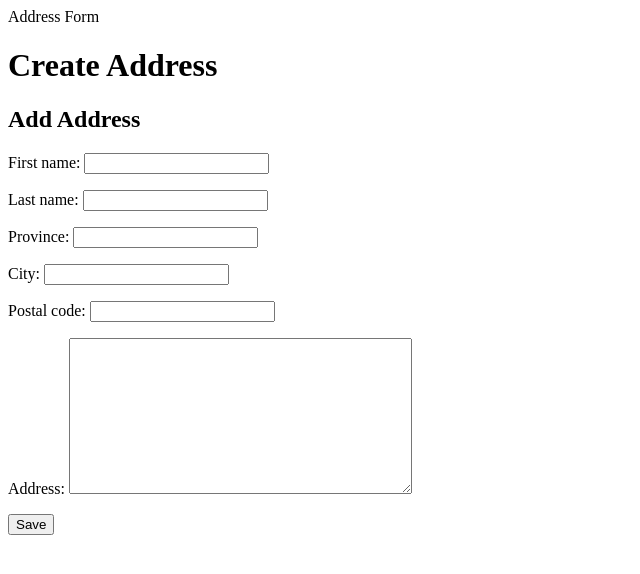
After one commit to sanarezaei/Tools-and-accesorios, a Django app: page /accounts/create/ in a window 1280 px wide. The commit adds this page. Shown: the top 574 px of the page, without its empty margins (0-640 px from the left). Run offline with Django 5.2, Linux system fonts and the light colour scheme.

Commit message:
add AddressModel also AddressForm and AddressListView, UpdateView, CreateView and DeleteView with their templates

```diff
--- a/accounts/forms.py
+++ b/accounts/forms.py
@@ -2,6 +2,7 @@ from django.contrib.auth.forms import UserCreationForm, UserChangeForm, Authenti
 from django.contrib.auth import get_user_model
 from django import forms
 
+from .models import CustomUser, Address
 
 class CustomUserChangeForm(UserChangeForm):
     class Meta:
@@ -38,6 +39,32 @@ class SignupForm(forms.ModelForm):
         return user
 
 
-
 class OTPVerificationForm(forms.Form):
     otp = forms.CharField(max_length=6, label="Enter OTP")
+
+
+class ProfileUpdateForm(forms.ModelForm):
+    class Meta:
+        model = CustomUser
+        fields = ["phone_number", "username", ]
+
+
+class PasswordUpdateForm(forms.Form):
+    current_password = forms.CharField(widget=forms.PasswordInput, label="Current Password")
+    new_password = forms.CharField(widget=forms.PasswordInput, label="New Password")
+    confirm_password = forms.CharField(widget=forms.PasswordInput, label="Confirm Password")
+
+    def clean(self):
+        cleaned_data = super().clean()
+        new_password = cleaned_data.get("new_password")
+        confirm_password = cleaned_data.get("confirm_password")
+
+        if new_password != confirm_password:
+            raise forms.ValidationError("The new password do not match.")
+        return cleaned_data
+
+
+class AddressForm(forms.ModelForm):
+    class Meta:
+        model = Address
+        fields = ["first_name", "last_name", "province", "city", "postal_code", "address"]
--- a/accounts/models.py
+++ b/accounts/models.py
@@ -34,3 +34,16 @@ class OTP(models.Model):
     def generate_otp(self):
         self.otp_code = f"{random.randint(100000, 999999)}"
         self.save()
+
+
+class Address(models.Model):
+    user = models.ForeignKey(CustomUser, on_delete=models.CASCADE, related_name="addresses")
+    first_name = models.CharField(max_length=100)
+    last_name = models.CharField(max_length=100)
+    province = models.CharField(max_length=200)
+    city = models.CharField(max_length=200)
+    address = models.TextField()
+    postal_code = models.CharField(max_length=20)
+
+    def __str__(self):
+        return f"{self.first_name} {self.last_name} - {self.province}, {self.city}"
--- /dev/null
+++ b/accounts/templates/accounts/address_form.html
@@ -0,0 +1,13 @@
+{% extends "_base.html" %}
+
+{% block page_title %}Address Form{% endblock page_title %}
+
+{% block content %}
+    <h1>Create Address</h1>
+    <h2>{{ view.object.pk|yesno:"Edit Address, Add Address" }}</h2>
+    <form action="" method="post">
+        {% csrf_token %}
+        {{ form.as_p }}
+        <input type="submit" value="Save">
+    </form>
+{% endblock content %}
--- a/accounts/templates/accounts/profile.html
+++ b/accounts/templates/accounts/profile.html
@@ -6,4 +6,6 @@
     <h1>Welcome {{ user.username }}</h1>
     <p><strong>Phone Number: </strong>{{ user.phone_number }}</p>
     <p><strong>Email: </strong>{{ user.email }}</p>
+   <button type="submit"><a href="{%  url "accounts:profile_update" %}">Update profile</a></button>
+   <button type="submit"><a href="{%  url "accounts:password_update" %}">Change Password</a></button>
 {% endblock content %}
--- a/accounts/urls.py
+++ b/accounts/urls.py
@@ -1,7 +1,7 @@
 from django.urls import path
 from django.contrib.auth.views import LogoutView
 
-from .views import SignUpView, LoginView, otp_verification_view, ProfileView
+from .views import SignUpView, LoginView, otp_verification_view, ProfileView, ProfileUpdateView, PasswordUpdateView, AddressCreateView, AddressListView, AddressUpdateView, AddressDeleteView
 
 app_name = "accounts"
 
@@ -11,4 +11,11 @@ urlpatterns = [
     path('logout/', LogoutView.as_view(), name="logout"),
     path('otp/', otp_verification_view, name="otp_verification"),
     path('profile/', ProfileView.as_view(), name="profile"),
+    path('profile/update/', ProfileUpdateView.as_view(), name="profile_update"),
+    path('profile/password/', PasswordUpdateView.as_view(), name="password_update"),
+    # addresses
+    path('', AddressListView.as_view(), name="address_list"),
+    path('create/', AddressCreateView.as_view(), name="address_create"),
+    path('<int:pk>/update/', AddressUpdateView.as_view(), name="address_update"),
+    path('<int:pk>/delete/', AddressDeleteView.as_view(), name="address_delete"),
 ]
--- a/accounts/views.py
+++ b/accounts/views.py
@@ -8,8 +8,12 @@ from django.contrib import messages
 from django.contrib.auth.mixins import LoginRequiredMixin
 from django.views.generic.detail import DetailView
 from django.shortcuts import get_object_or_404
-from .forms import UserCreationForm, SignupForm, OTPVerificationForm
-from .models import OTP, CustomUser
+from django.views.generic.edit import FormView, UpdateView
+from django.contrib.auth import update_session_auth_hash
+from django.views.generic import ListView, DeleteView
+
+from .forms import UserCreationForm, SignupForm, OTPVerificationForm, ProfileUpdateForm, PasswordUpdateForm, AddressForm
+from .models import OTP, CustomUser, Address
 
 class LoginView(LoginView):
     template_name = 'registration/login.html'
@@ -72,3 +76,70 @@ class ProfileView(LoginRequiredMixin, DetailView):
 
     def get_object(self):
         return get_object_or_404(CustomUser, pk=self.request.user.pk)
+
+
+class ProfileUpdateView(LoginRequiredMixin, UpdateView):
+    model = CustomUser
+    template_name = 'accounts/profile_update.html'
+    form_class = ProfileUpdateForm
+    success_url = reverse_lazy("accounts:profile")
+
+    def get_object(self):
+        return self.request.user
+
+
+class PasswordUpdateView(LoginRequiredMixin, FormView):
+    template_name = 'accounts/password_update.html'
+    form_class = PasswordUpdateForm
+    success_url = reverse_lazy("accounts:profile")
+
+    def get_object(self):
+        return self.request.user
+
+    def form_invalid(self, form):
+        user = self.request.user
+        current_password = form.cleaned_date.get("current_password")
+        new_password = form.cleaned_date.get("new_password")
+
+        if not user.check_password(current_password):
+            form.add_error("current_password", "Current password is incorrect.")
+            return self.form_invalid(form)
+
+        user.set_password(new_password)
+        user.save()
+
+        update_session_auth_hash(self.request, user)
+        return super().form_valid(form)
+
+
+class AddressListView(ListView):
+    model = Address
+    template_name = "accounts/address_list.html"
+    context_object_name = "addresses"
+
+    def get_queryset(self):
+        return Address.objects.filter(user=self.request.user)
+
+
+class AddressCreateView(CreateView):
+    model = Address
+    form_class = AddressForm
+    template_name = "accounts/address_form.html"
+    success_url = reverse_lazy("accounts:address_list")
+
+    def form_valid(self, form):
+        form.instance.user = self.request.user
+        return super().form_valid(form)
+
+
+class AddressUpdateView(UpdateView):
+    model = Address
+    form_class = AddressForm
+    template_name = "accounts/address_form.html"
+    success_url = reverse_lazy("accounts:address_list")
+
+
+class AddressDeleteView(DeleteView):
+    model = Address
+    template_name = "accounts/address_confirm_delete.html"
+    success_url = reverse_lazy("accounts:address_list")
--- a/config/urls.py
+++ b/config/urls.py
@@ -23,4 +23,5 @@ urlpatterns = [
     path('', include("pages.urls")),
     path('accounts/', include("django.contrib.auth.urls")),
     path('accounts/', include("accounts.urls")),
+    path('addresses/', include("accounts.urls")),
 ]
--- a/templates/home.html
+++ b/templates/home.html
@@ -4,6 +4,6 @@ Home Page
 {% if request.user.is_authenticated %}
     <form action="{% url 'accounts:logout' %}">
         {% csrf_token %}
-        <button type="submit">Logout</button>
+        <button type="submit">logout</button>
     </form>
 {% endif %}
```
Also changed, not shown: accounts/templates/accounts/address_confirm_delete.html (added, +13 -0 lines), accounts/templates/accounts/address_list.html (added, +14 -0 lines), accounts/templates/accounts/password_update.html (added, +12 -0 lines), accounts/templates/accounts/profile_update.html (added, +12 -0 lines), accounts/migrations/0004_address_otp.py (added).
